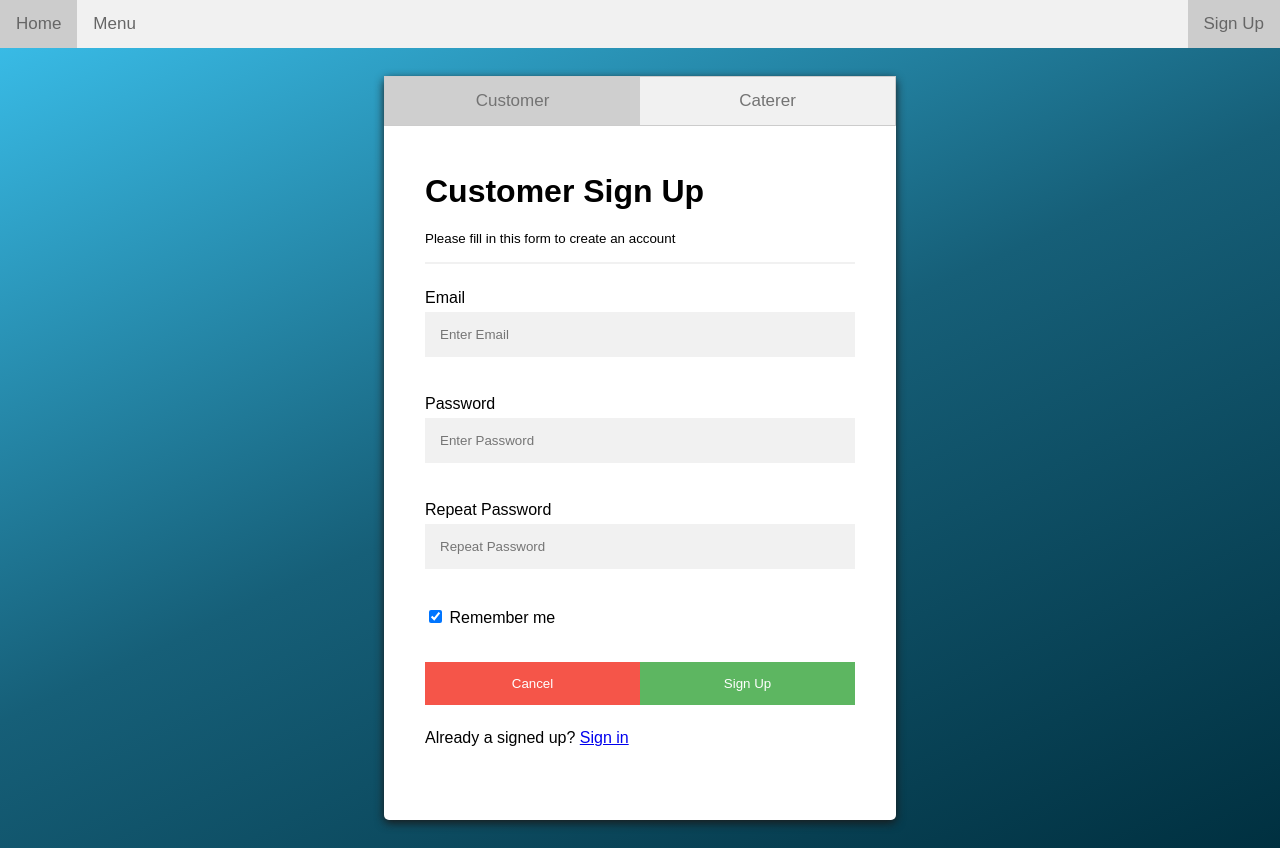
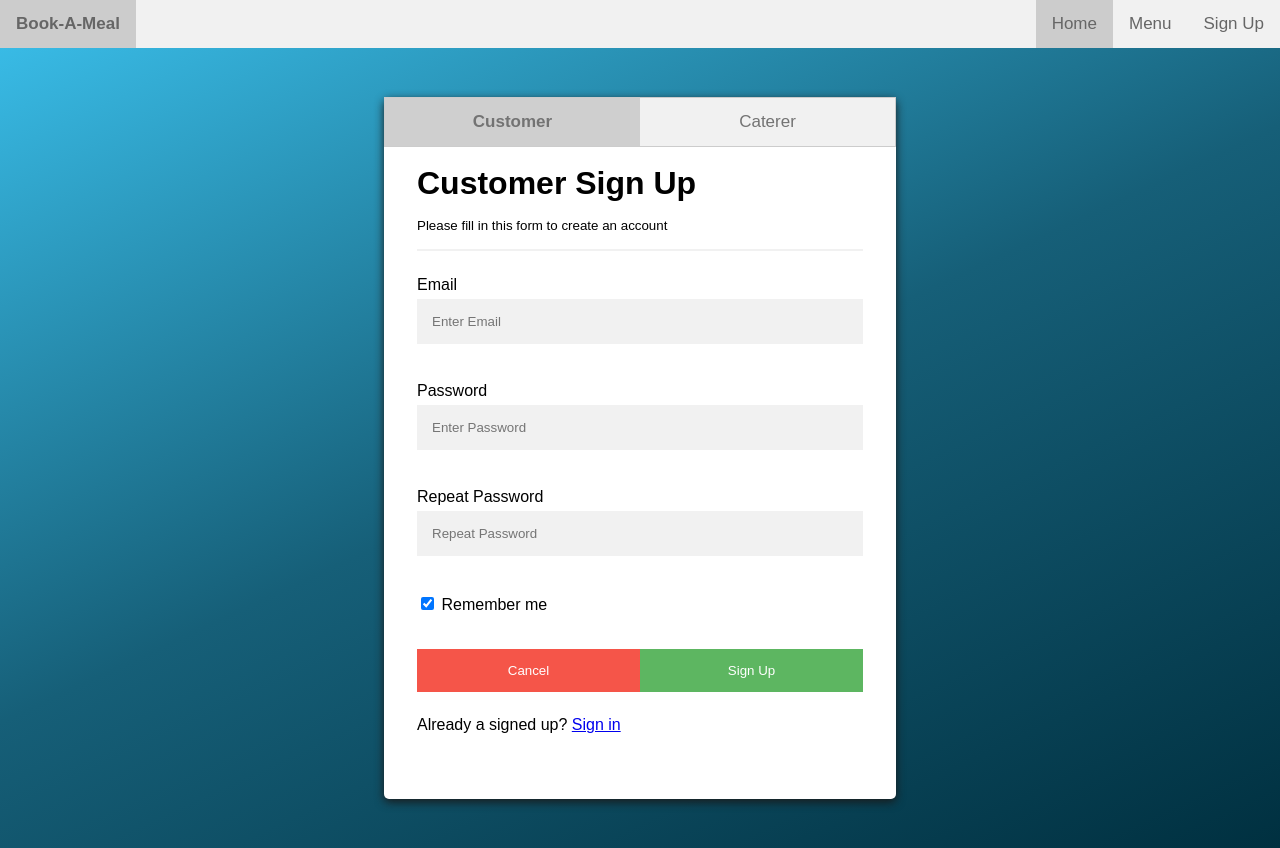
Before and after one commit to JaymesKat/Book-A-Meal-App, a plain HTML site: page UI/signup.html in a window 1280 px wide. Drawn offline with Linux system fonts and the light colour scheme.

Commit message:
Improved Look of Navigation Adding App Name

```diff
--- a/UI/css/styles.css
+++ b/UI/css/styles.css
@@ -35,7 +35,7 @@ body {
     text-align: center;
     padding: 14px 16px;
     text-decoration: none;
-    float: left;
+    float: right;
     font-size: 17px;
     cursor: pointer;
 }
@@ -104,6 +104,7 @@ hr {
 /* Create an active/current tablink class */
 .tab button.active {
     background-color: #ccc;
+    font-weight: bold;
 }
 
 
@@ -137,7 +138,11 @@ button:hover {
 
 /* Add padding to container elements */
 .container {
-    padding: 16px;
+    padding: 8px;
+}
+
+.container > h1{
+    margin: 0px;
 }
 
 /* Clear floats */
--- a/UI/js/index.js
+++ b/UI/js/index.js
@@ -11,4 +11,3 @@ function viewSigninForm(evt, userType) {
     document.getElementById(userType).style.display = "block";
     evt.currentTarget.className += " active";
 }
-document.getElementById("defaultOpen").click();
--- a/UI/signup.html
+++ b/UI/signup.html
@@ -10,11 +10,12 @@
         <!-- Navigation Menu -->
         <div id="nav">
             <ul>
-                <li><a href="signin.html">Home</a></li>
+                <li style="float:left;"><a><b>Book-A-Meal</b></a></li>
+                <li><a href="signup.html">Sign Up</a></li>
                 <li><a>Menu</a></li>
-                <li style="float:right;"><a class="active"  href="signup.html">Sign Up</a></li>
+                <li><a class="active" href="signin.html">Home</a></li>
             </ul>
-    </div>
+        </div>
         <div class="wrapper">
 
                 <div class="content" id="signup">
```
Also changed, not shown: UI/signin.html (+3 -2 lines).
